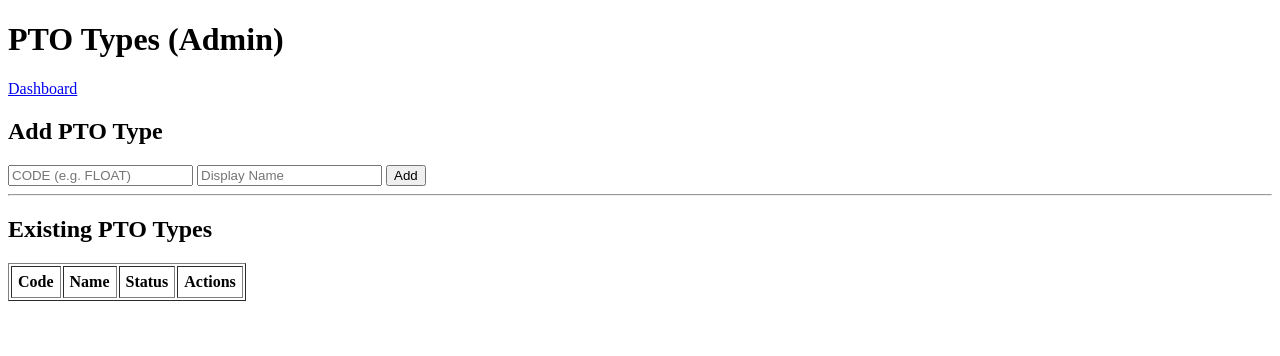
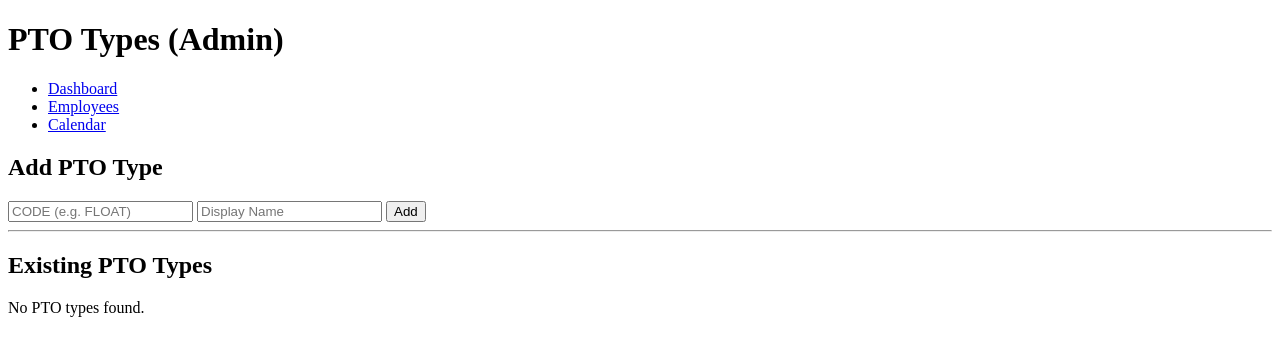
Before and after one commit to Ruskiius/pto_tracker, a Flask app: template templates/admin_pto_types.html in a window 1280 px wide. Shown: the top 356 px of the page. Run offline with Flask 3, Linux system fonts and the light colour scheme; the template is opened without the code that fills it, so the values that code supplies are empty.

Commit message:
Improve admin PTO type management

```diff
--- a/app.py
+++ b/app.py
@@ -1,6 +1,7 @@
 from flask import Flask, render_template, redirect, url_for, request, session
 from werkzeug.security import check_password_hash
 import sqlite3
+import re
 from datetime import date, datetime
 import calendar as cal
 
@@ -12,15 +13,13 @@ from pathlib import Path
 
 
 
-app = Flask(__name__)
-app.secret_key = "CHANGE_THIS_TO_SOMETHING_RANDOM_LATER"
-
 BASE_DIR = Path(__file__).resolve().parent
 DB_PATH = BASE_DIR / "pto_tracker.db"
 
 
 def get_db_connection():
     conn = sqlite3.connect(DB_PATH)
+    conn.execute("PRAGMA foreign_keys = ON;")
     conn.row_factory = sqlite3.Row  # access columns by name
     return conn
 
@@ -44,7 +43,7 @@ def admin_required(f):
         if "user_id" not in session:
             return redirect(url_for("login"))
         if session.get("role") != "admin":
-            return "Forbidden: Admins only", 403
+            return redirect(url_for("dashboard"))
         return f(*args, **kwargs)
     return wrapper
 
@@ -159,8 +158,10 @@ def employee_new():
         )
         employee_id = cur.lastrowid
 
-        # Fetch PTO types
-        pto_types = conn.execute("SELECT id FROM pto_types").fetchall()
+        # Fetch active PTO types
+        pto_types = conn.execute(
+            "SELECT id FROM pto_types WHERE is_active = 1"
+        ).fetchall()
 
         # Create PTO balances with default 40 hours allotted for each type
         for pto_type in pto_types:
@@ -210,7 +211,7 @@ def employee_detail(employee_id):
             (b.hours_allotted - b.hours_used) AS hours_remaining
         FROM pto_balances b
         JOIN pto_types pt ON pt.id = b.pto_type_id
-        WHERE b.employee_id = ?
+        WHERE b.employee_id = ? AND pt.is_active = 1
         ORDER BY pt.display_name
         """,
         (employee_id,),
@@ -459,52 +460,67 @@ def calendar_view():
     )
 
 
-@app.route("/admin/pto-types")
+@app.route("/admin/pto-types", methods=["GET", "POST"])
 @admin_required
 def admin_pto_types():
-    conn = get_db_connection()
-    pto_types = conn.execute(
-        """
-        SELECT id, code, display_name, is_active
-        FROM pto_types
-        ORDER BY display_name
-        """
-    ).fetchall()
-    conn.close()
+    errors = []
 
-    return render_template("admin_pto_types.html", pto_types=pto_types)
+    if request.method == "POST":
+        code_raw = request.form.get("code", "")
+        display_name = request.form.get("display_name", "").strip()
+
+        normalized_code = re.sub(r"[^A-Za-z0-9]+", "_", code_raw.strip().upper()).strip("_")
+
+        if not normalized_code:
+            errors.append("Code is required and must contain letters or numbers.")
+        if not display_name:
+            errors.append("Display name is required.")
+
+        if not errors:
+            conn = get_db_connection()
+            try:
+                cur = conn.execute(
+                    """
+                    INSERT INTO pto_types (code, display_name, is_active)
+                    VALUES (?, ?, 1)
+                    """,
+                    (normalized_code, display_name),
+                )
+                pto_type_id = cur.lastrowid
+
+                employees = conn.execute("SELECT id FROM employees").fetchall()
+                balance_rows = [
+                    (emp["id"], pto_type_id, 40.0, 0.0) for emp in employees
+                ]
+                if balance_rows:
+                    conn.executemany(
+                        """
+                        INSERT OR IGNORE INTO pto_balances (employee_id, pto_type_id, hours_allotted, hours_used)
+                        VALUES (?, ?, ?, ?)
+                        """,
+                        balance_rows,
+                    )
+
+                conn.commit()
+            except sqlite3.IntegrityError:
+                errors.append("Code must be unique.")
+                conn.rollback()
+            finally:
+                conn.close()
+
+            if not errors:
+                return redirect(url_for("admin_pto_types"))
+
+    return render_admin_pto_types(errors)
 
 
-@app.route("/admin/pto-types/new", methods=["POST"])
-@admin_required
-def admin_pto_type_new():
-    code = request.form.get("code", "").strip().upper()
-    display_name = request.form.get("display_name", "").strip()
-
-    if not code or not display_name:
-        return redirect(url_for("admin_pto_types"))
-
-    conn = get_db_connection()
-    conn.execute(
-        """
-        INSERT INTO pto_types (code, display_name, is_active)
-        VALUES (?, ?, 1)
-        """,
-        (code, display_name),
-    )
-    conn.commit()
-    conn.close()
-
-    return redirect(url_for("admin_pto_types"))
-
-
-@app.route("/admin/pto-types/<int:pto_type_id>/edit", methods=["POST"])
+@app.route("/admin/pto-types/<int:pto_type_id>/update", methods=["POST"])
 @admin_required
 def admin_pto_type_edit(pto_type_id):
     display_name = request.form.get("display_name", "").strip()
 
     if not display_name:
-        return redirect(url_for("admin_pto_types"))
+        return render_admin_pto_types(["Display name is required."])
 
     conn = get_db_connection()
     conn.execute(
@@ -521,15 +537,14 @@ def admin_pto_type_edit(pto_type_id):
     return redirect(url_for("admin_pto_types"))
 
 
-
-@app.route("/admin/pto-types/<int:pto_type_id>/toggle", methods=["POST"])
+@app.route("/admin/pto-types/<int:pto_type_id>/deactivate", methods=["POST"])
 @admin_required
-def admin_pto_type_toggle(pto_type_id):
+def admin_pto_type_deactivate(pto_type_id):
     conn = get_db_connection()
     conn.execute(
         """
         UPDATE pto_types
-        SET is_active = CASE WHEN is_active = 1 THEN 0 ELSE 1 END
+        SET is_active = 0
         WHERE id = ?
         """,
         (pto_type_id,),
@@ -539,8 +554,22 @@ def admin_pto_type_toggle(pto_type_id):
 
     return redirect(url_for("admin_pto_types"))
 
+def render_admin_pto_types(errors=None):
+    conn = get_db_connection()
+    pto_types = conn.execute(
+        """
+        SELECT id, code, display_name, is_active
+        FROM pto_types
+        ORDER BY is_active DESC, display_name
+        """,
+    ).fetchall()
+    conn.close()
 
-
+    return render_template(
+        "admin_pto_types.html",
+        pto_types=pto_types,
+        errors=errors or [],
+    )
 
 if __name__ == "__main__":
     app.run(debug=True)
--- a/templates/admin_pto_types.html
+++ b/templates/admin_pto_types.html
@@ -4,16 +4,28 @@
     <title>PTO Types (Admin)</title>
 </head>
 <body>
-
     <h1>PTO Types (Admin)</h1>
 
-<p>
-  <a href="{{ url_for('dashboard') }}">Dashboard</a>
-</p>
+    <nav>
+        <ul>
+            <li><a href="{{ url_for('dashboard') }}">Dashboard</a></li>
+            <li><a href="{{ url_for('employees_list') }}">Employees</a></li>
+            <li><a href="{{ url_for('calendar_view') }}">Calendar</a></li>
+        </ul>
+    </nav>
+
+    {% if errors %}
+    <div style="color: red;">
+        <ul>
+        {% for error in errors %}
+            <li>{{ error }}</li>
+        {% endfor %}
+        </ul>
+    </div>
+    {% endif %}
 
     <h2>Add PTO Type</h2>
-
-<form method="POST" action="{{ url_for('admin_pto_type_new') }}">
+    <form method="POST" action="{{ url_for('admin_pto_types') }}">
         <input type="text" name="code" placeholder="CODE (e.g. FLOAT)" required>
         <input type="text" name="display_name" placeholder="Display Name" required>
         <button type="submit">Add</button>
@@ -22,7 +34,9 @@
     <hr>
 
     <h2>Existing PTO Types</h2>
-
+    {% if not pto_types %}
+        <p>No PTO types found.</p>
+    {% else %}
     <table border="1" cellpadding="6">
         <tr>
             <th>Code</th>
@@ -36,21 +50,23 @@
             <td>{{ t['code'] }}</td>
             <td>
                 <form method="POST" action="{{ url_for('admin_pto_type_edit', pto_type_id=t['id']) }}">
-                <input type="text" name="display_name" value="{{ t['display_name'] }}">
+                    <input type="text" name="display_name" value="{{ t['display_name'] }}" required>
                     <button type="submit">Save</button>
                 </form>
             </td>
             <td>{{ 'Active' if t['is_active'] else 'Inactive' }}</td>
             <td>
-            <form method="POST" action="{{ url_for('admin_pto_type_toggle', pto_type_id=t['id']) }}">
-                <button type="submit">
-                    {{ 'Deactivate' if t['is_active'] else 'Activate' }}
-                </button>
+                {% if t['is_active'] %}
+                <form method="POST" action="{{ url_for('admin_pto_type_deactivate', pto_type_id=t['id']) }}">
+                    <button type="submit">Deactivate</button>
                 </form>
+                {% else %}
+                <em>Deactivated</em>
+                {% endif %}
             </td>
         </tr>
         {% endfor %}
     </table>
-
+    {% endif %}
 </body>
 </html>
```
Also changed, not shown: init_db.py (+5 -4 lines), templates/dashboard.html (+4 -11 lines). Lines whose indentation alone changed are shown as unchanged.
